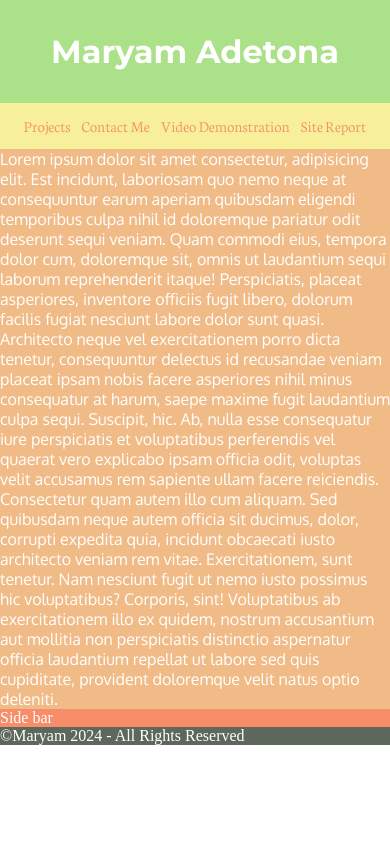
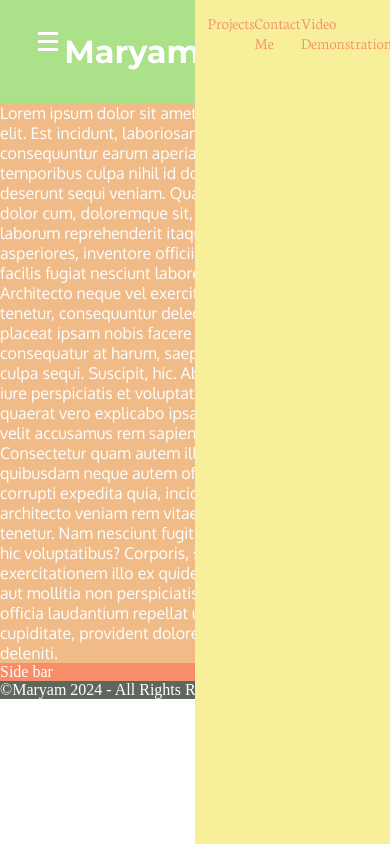
Before and after one commit to maryamadetona/Maryam-s--Website, a plain HTML site: page index.html in a window 390 px wide. Drawn offline with Linux system fonts and the light colour scheme.

Commit message:
adding the hamburger

```diff
--- a/index.html
+++ b/index.html
@@ -10,6 +10,7 @@
 </head>
 <body>
     <header>
+        <a class="showNav" href="#"></a>
         <h1>Maryam Adetona</h1>
     </header>
 
--- a/mobile.css
+++ b/mobile.css
@@ -9,3 +9,29 @@ body {
     "aside"
     "footer";
 }
+
+.showNav {
+    height: 0.8em;
+    width: 1.25em;
+    display: block;
+    border-top: 0.2em solid white;
+    border-bottom: 0.2em solid white;
+}
+
+.showNav::before {
+    content: '';
+    position: absolute;
+    width: 1.25em;
+    margin-top: 0.3em;
+    border-top: 0.2em solid white;
+}
+
+nav {
+    display: block;
+    background-color: #f7ef99;
+    position: fixed;
+    top: 0;
+    left: 50%;
+    width: 50%;
+    height: 100vh;
+}
```
Also changed, not shown: sitereport.html (+1 -0 lines).
